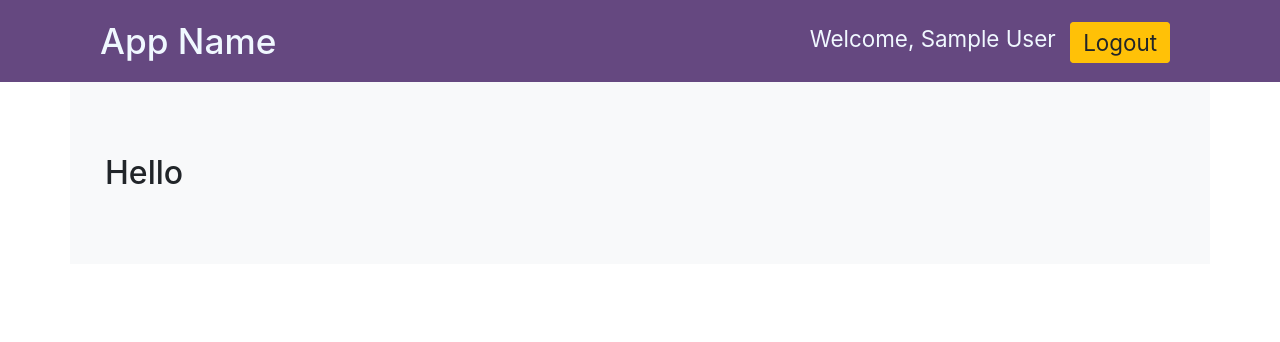
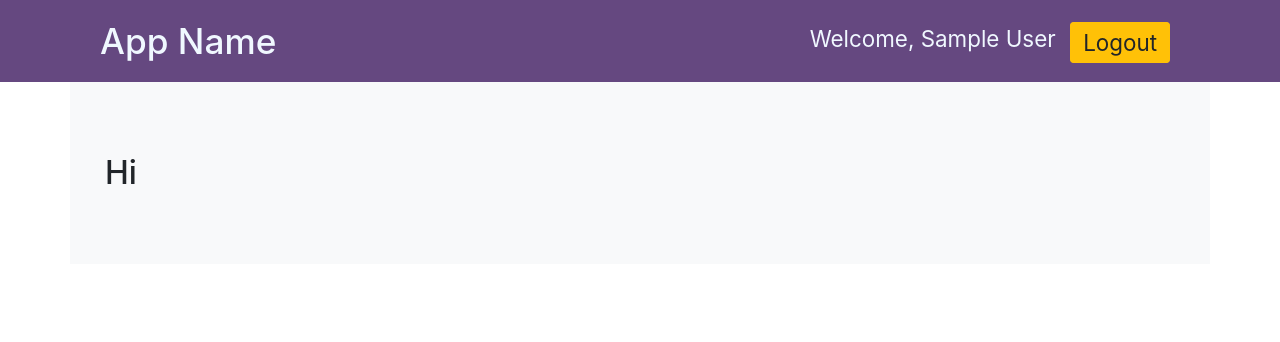
Before and after one commit to matthdan003/bank_app, a Django app: page /home/ in a window 1280 px wide. Shown: the top 342 px of the page. Run offline with Django 3.2, Linux system fonts and the light colour scheme; the visitor is signed in with stand-in values (Sample User, id 1); some libraries are stand-ins or nearby versions.

Commit message:
Updated the template

```diff
--- a/app/templates/index.html
+++ b/app/templates/index.html
@@ -28,7 +28,7 @@
   </header>
   <main class="container bg-light text-center">
     <div class="row">
-      <h1>Hello</h1>
+      <h1>Hi</h1>
     </div>
   </main>
 </body>
```
